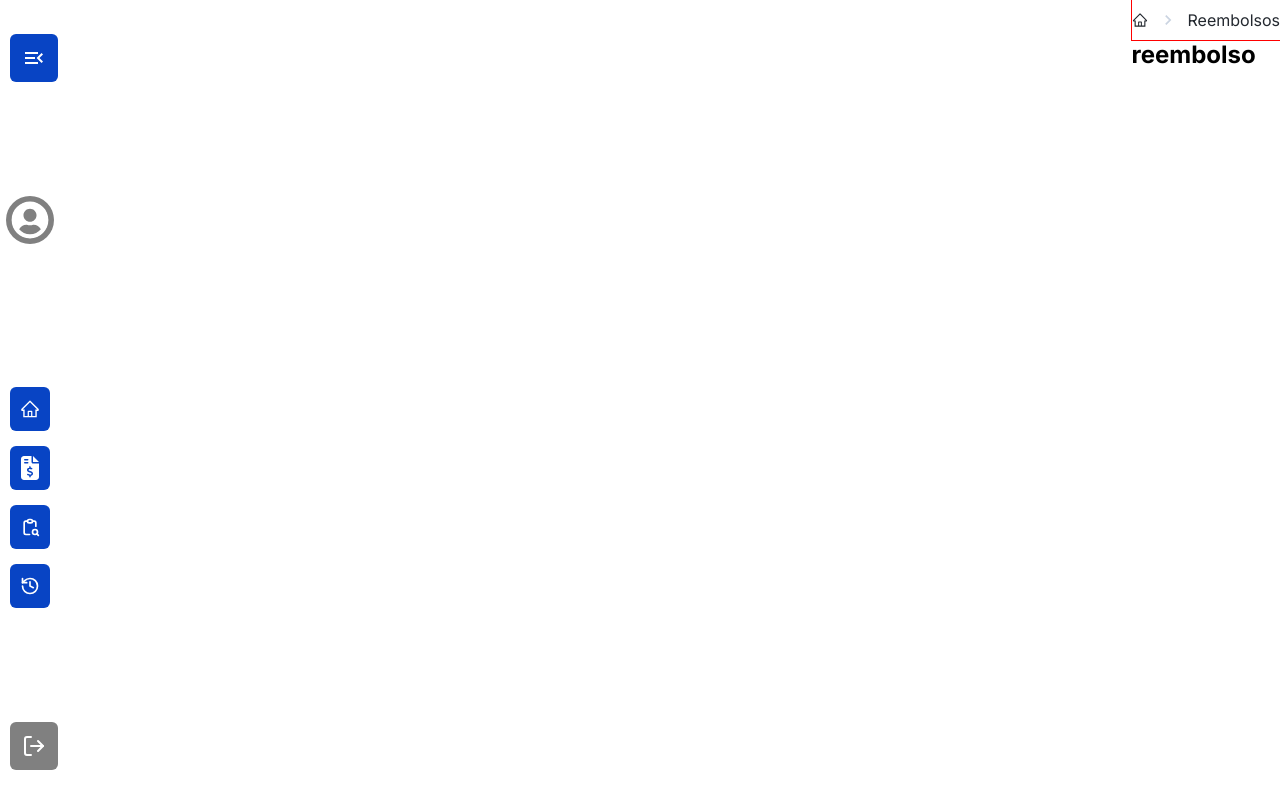
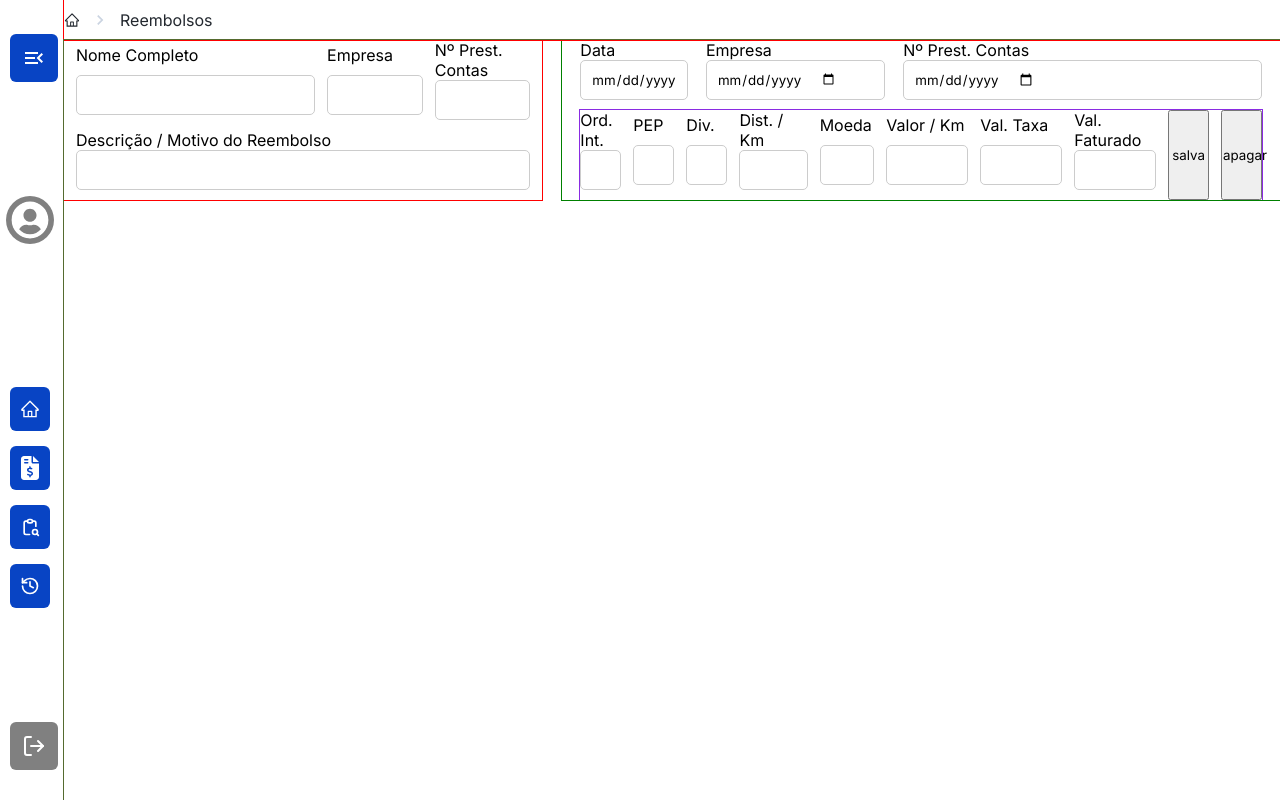
Before and after one commit to lucasgomesdacruz/sispar, a React (Vite) app: page /reembolso in a window 1280 px wide. Built offline with nearby package versions, Linux system fonts and the light colour scheme.

Commit message:
:sparkles: feat: adiciona label em componente de input

```diff
--- a/src/components/Input/Input.jsx
+++ b/src/components/Input/Input.jsx
@@ -1,10 +1,11 @@
 import styles from "./Input.module.scss"
 
-function Input({type = "", placeholder = ""}) {
+function Input({type = "", placeholder = "", label = "", id}) {
     return (
-        <>
-            <input type={type} placeholder={placeholder} className={styles.input} required />
-        </>
+        <div className={styles.containerInput}>
+            {label && <label htmlFor={id} className={styles.label}>{label}</label>}
+            <input type={type} id={id} placeholder={placeholder} className={styles.input} required />
+        </div>
     )
 }
 
--- a/src/components/Input/Input.module.scss
+++ b/src/components/Input/Input.module.scss
@@ -1,4 +1,10 @@
+.containerInput {
+    display: flex;
+    flex-direction: column;
+    justify-content: space-around;
+
     .input {
+        display: flex;
         width: 100%;
         padding: 10px;
         // height: 50px;
@@ -17,3 +23,4 @@
             outline: 1px solid #007bff;
         }
     }
+}
--- a/src/pages/reembolso/Reembolso.jsx
+++ b/src/pages/reembolso/Reembolso.jsx
@@ -1,7 +1,41 @@
+import styles from "./Reembolso.module.scss"
+
+import Input from "../../components/input/Input"
 
 function Reembolso() {
     return (
-        <h1>reembolso</h1>
+
+        <div className={styles.reembolso}>
+            <main className={styles.mainContainer}>
+
+                <section className={styles.form}>
+                    <Input type="text" label="Nome Completo" id="nome"/>
+                    <Input type="text" label="Empresa" id="empresa"/>
+                    <Input type="text" label="Nº Prest. Contas" id="contas"/>
+                    <Input type="text" label="Descrição / Motivo do Reembolso" id="descricao"/>
+                </section>
+                <section className={styles.formDetails}>
+                    <Input type="date" label="Data" placeholder="DD/MM/AAAA" id="data"/>
+                    <Input type="date" label="Empresa" id="empresa"/>
+                    <Input type="date" label="Nº Prest. Contas" id="contas"/>
+                    <div className={styles.rows}>
+                        <Input type="text" label="Ord. Int." id="descricao"/>
+                        <Input type="text" label="PEP" id="pep"/>
+                        <Input type="text" label="Div." id="div"/>
+                        <Input type="text" label="Dist. / Km" id="km"/>
+                        <Input type="text" label="Moeda" id="moedas"/>
+                        <Input type="text" label="Valor / Km" id="valor"/>
+                        <Input type="text" label="Val. Taxa" id="taxa"/>
+                        <Input type="text" label="Val. Faturado" id="val"/>
+                        <button>salva</button>
+                        <button>apagar</button>
+                    </div>
+
+
+                </section>
+            </main>
+        </div>
+
     )
 }
 
--- a/src/pages/reembolso/Reembolso.module.scss
+++ b/src/pages/reembolso/Reembolso.module.scss
@@ -0,0 +1,57 @@
+.reembolso {
+    width: 95vw;
+    outline: 1px solid darkolivegreen;
+
+    .mainContainer {
+        width: 100%;
+        height: 95vh;
+        display: flex;
+        // flex-direction: column;
+        // justify-content: center;
+        // align-items: center;
+        // outline: 5px solid blue;
+        gap: 20px;
+
+        .form {
+            width: 40%;
+            height: 20vh;
+            outline: 1px solid red;
+            display: grid;
+            justify-content: space-evenly;
+            grid-template-columns: 50% 20% 20%;
+            grid-template-rows: auto auto;
+
+            > *:nth-child(4) {
+                grid-column: 1 / 4;
+            }
+        }
+
+        .formDetails {
+            width: 60%;
+            height: 20vh;
+            outline: 1px solid green;
+            display: grid;
+            justify-content: space-evenly;
+            grid-template-columns: 15% 25% 50%;
+            grid-template-rows: auto auto;
+
+            .rows {
+                grid-column: 1 / 4;
+                outline: 1px solid blueviolet;
+                display: grid;
+                justify-content: space-between;
+                grid-template-columns: 6% 6% 6% 10% 8% 12% 12% 12% 6% 6%;
+            }
+        }
+
+
+
+
+
+
+
+
+
+
+    }
+}
```
Lines whose indentation alone changed are shown as unchanged.
